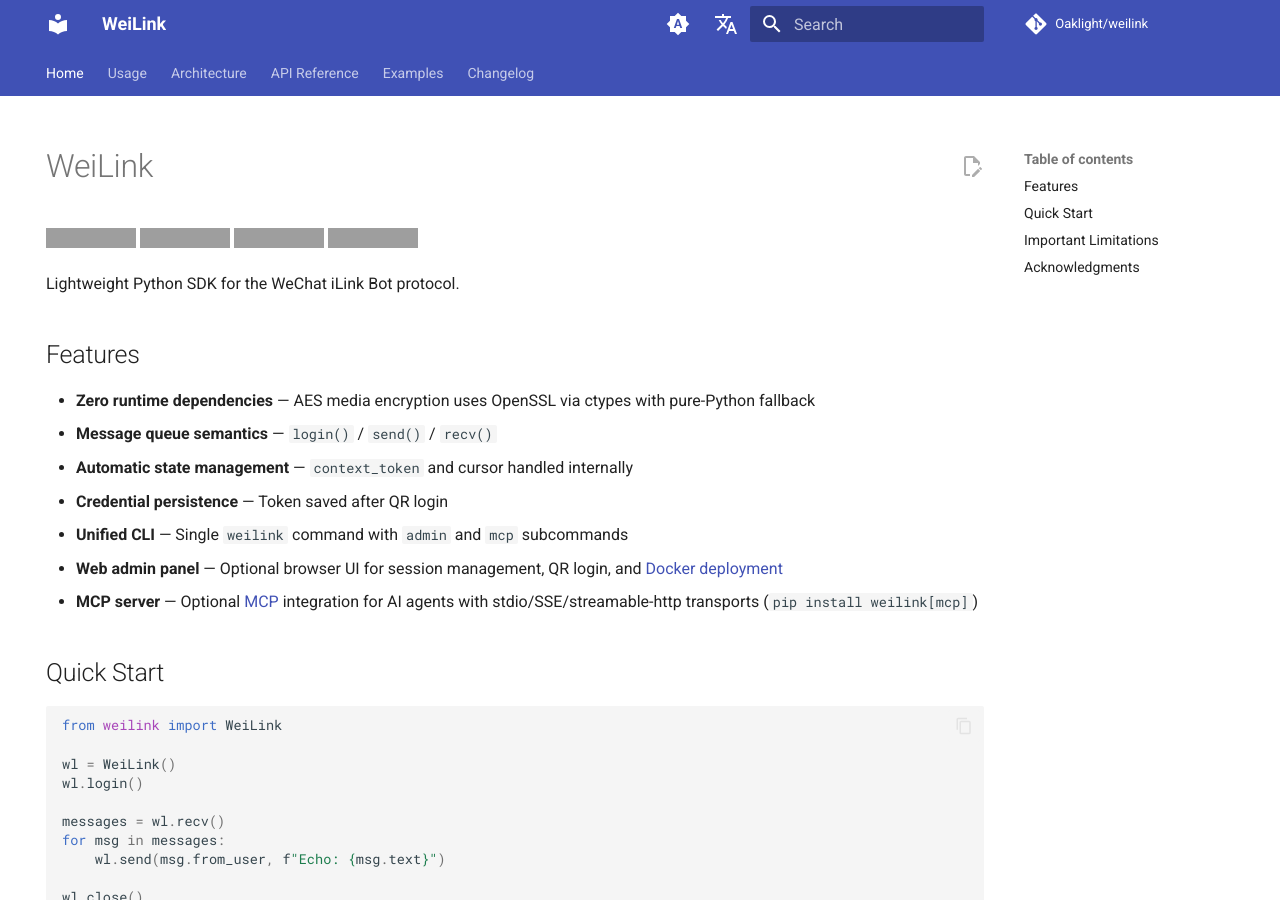
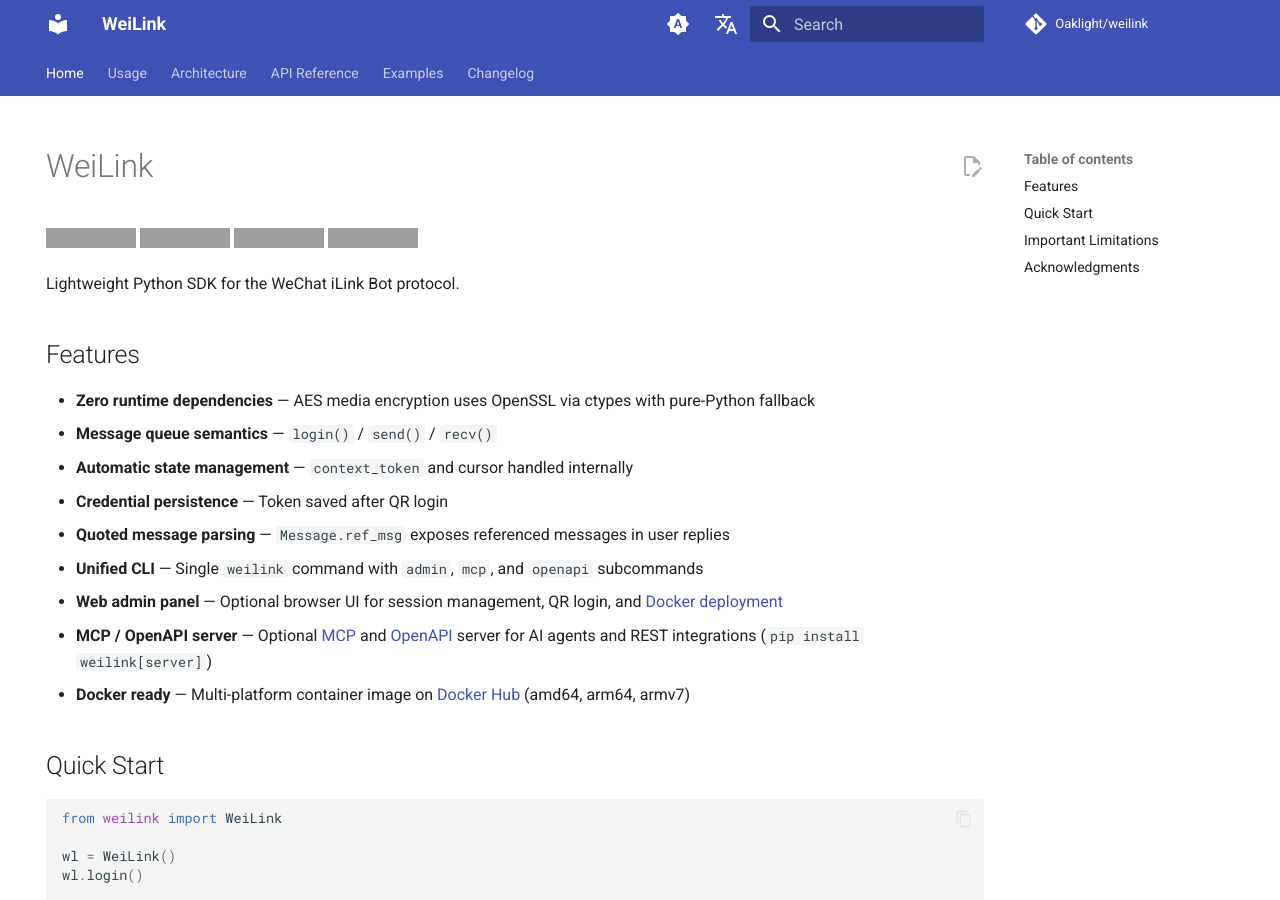
Before and after one commit to Oaklight/weilink, an MkDocs documentation site: the page built from docs/index.md, in a window 1280 px wide and 900 px high. Built offline with MkDocs 1.6.1 and Material for MkDocs 9.7.7, drawn with Linux system fonts in a browser that asks for light colours; comment, search, counter and statistics services are not loaded; grey boxes are pictures that could not be loaded.

Commit message:
Update features: ref_msg, MCP/OpenAPI server, Docker multi-platform

```diff
--- a/docs/index.md
+++ b/docs/index.md
@@ -19,9 +19,11 @@ Lightweight Python SDK for the WeChat iLink Bot protocol.
 - **Message queue semantics** — `login()` / `send()` / `recv()`
 - **Automatic state management** — `context_token` and cursor handled internally
 - **Credential persistence** — Token saved after QR login
-- **Unified CLI** — Single `weilink` command with `admin` and `mcp` subcommands
+- **Quoted message parsing** — `Message.ref_msg` exposes referenced messages in user replies
+- **Unified CLI** — Single `weilink` command with `admin`, `mcp`, and `openapi` subcommands
 - **Web admin panel** — Optional browser UI for session management, QR login, and [Docker deployment](usage/docker.md)
-- **MCP server** — Optional [MCP](usage/mcp.md) integration for AI agents with stdio/SSE/streamable-http transports (`pip install weilink[mcp]`)
+- **MCP / OpenAPI server** — Optional [MCP](usage/mcp.md) and [OpenAPI](usage/openapi.md) server for AI agents and REST integrations (`pip install weilink[server]`)
+- **Docker ready** — Multi-platform container image on [Docker Hub](https://hub.docker.com/r/oaklight/weilink) (amd64, arm64, armv7)
 
 ## Quick Start
 
```
